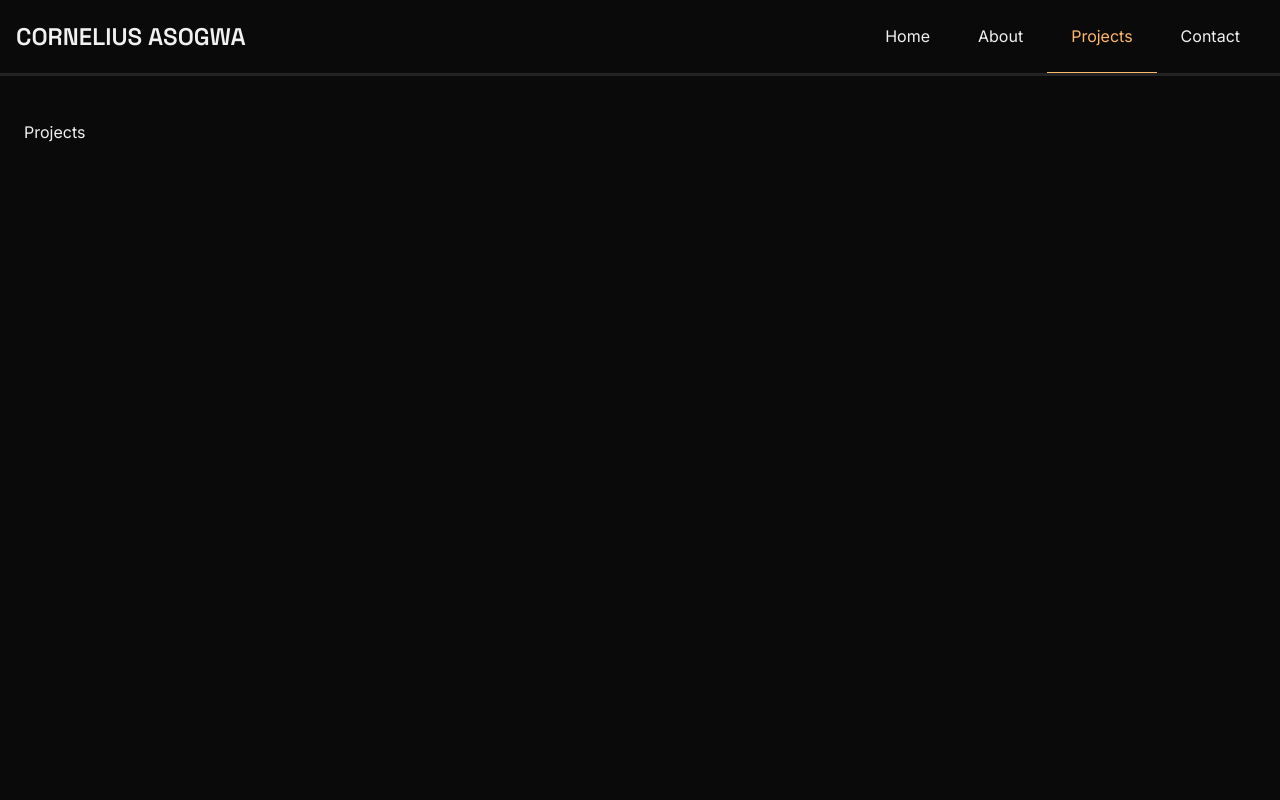
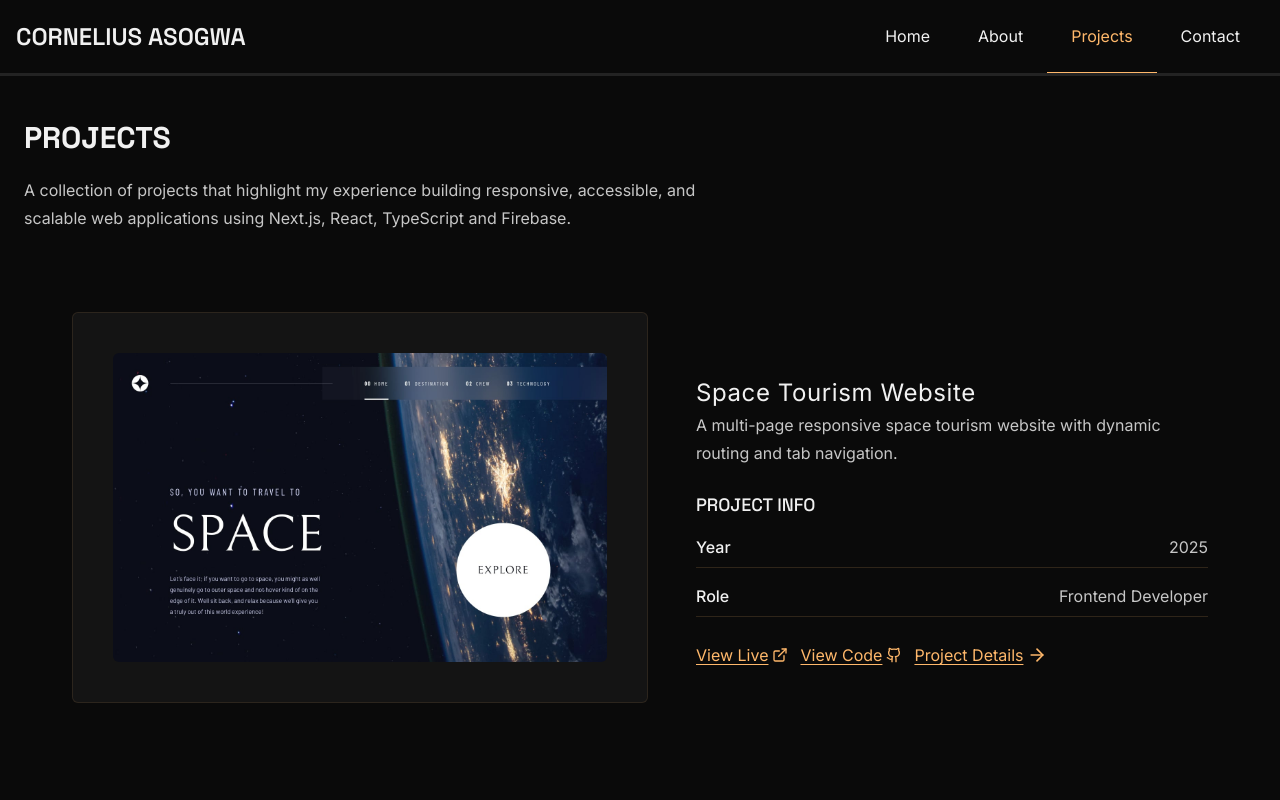
Before and after one commit to corneliusweb/my-portfolio, a Next.js app: page /projects in a window 1280 px wide. Shown: the top 800 px of the page. Built offline with nearby package versions, Linux system fonts and the light colour scheme; no server answers.

Commit message:
feat(projects-page): add projects page and style

```diff
--- a/app/(root)/layout.tsx
+++ b/app/(root)/layout.tsx
@@ -6,7 +6,7 @@ export default function RootLayout({
 	return (
 		<>
 			<Header />
-			<main className='grid gap-20 px-6 mt-30 mb-12 selection:bg-accent-dark/10 selection:text-accent'>
+			<main className='grid gap-20 px-6 mt-30 mb-12 selection:bg-accent-dark/10 selection:text-accent max-w-page-max mx-auto'>
 				{children}
 			</main>
 		</>
--- a/app/(root)/projects/[id]/page.tsx
+++ b/app/(root)/projects/[id]/page.tsx
@@ -1,8 +1,16 @@
+import { projects } from '@/app/data/projects';
+
 const Projects = async ({ params }: { params: Promise<{ id: string }> }) => {
 	const { id } = await params;
+
+	const project = projects.find((p) => p.id === id);
+
+	if (!project) return <p>Project not found</p>;
+
 	return (
 		<>
 			<p>the current id is {id} </p>
+			<h2> {project.name} </h2>
 		</>
 	);
 };
--- a/app/(root)/projects/page.tsx
+++ b/app/(root)/projects/page.tsx
@@ -1,6 +1,24 @@
+import { projects } from '@/app/data/projects';
+import { ProjectCard } from '@/components';
+
 const Projects = () => {
-  return (
-    <div>Projects</div>
-  )
-}
-export default Projects
+	return (
+		<>
+			<section className='leading-7'>
+				<h1 className='section-heading'>Projects</h1>
+				<p className='text-page-txt w-para-length'>
+					A collection of projects that highlight my experience building
+					responsive, accessible, and scalable web applications using
+					Next.js, React, TypeScript and Firebase.
+				</p>
+			</section>
+
+			<section className='space-y-25 mx-auto'>
+				{projects.map((project) => (
+					<ProjectCard key={project.id} {...project} />
+				))}
+			</section>
+		</>
+	);
+};
+export default Projects;
--- a/app/data/projects.ts
+++ b/app/data/projects.ts
@@ -4,6 +4,7 @@ import { spaceTourism, creditCard, sneakers, todoApp } from '@/public/images';
 export const projects: Project[] = [
 	{
 		id: 'space-tourism',
+		category: 'Design',
 		name: 'Space Tourism Website',
 		description:
 			'A multi-page responsive space tourism website with dynamic routing and tab navigation.',
@@ -34,6 +35,7 @@ export const projects: Project[] = [
 	},
 	{
 		id: 'todo-app',
+		category: 'Development',
 		name: 'Todo List App',
 		description:
 			'A responsive form project that updates card details in real-time.',
@@ -48,6 +50,7 @@ export const projects: Project[] = [
 	},
 	{
 		id: 'sneakers',
+		category: 'Design',
 		name: 'E-commerce Product Page',
 		description:
 			'Dynamic product display with add to lightbox, cart functionality and responsive design.',
@@ -76,9 +79,10 @@ export const projects: Project[] = [
 	},
 	{
 		id: 'credit-card',
+		category: 'Design',
 		name: 'Interactive Card Details Form',
 		description:
-			'A responsive form project that updates card details in real-time.',
+			'A responsive form project that validates input data and updates card details or errors in real-time.',
 		challenge: [
 			'Fill in the form and see the card details update in real-time',
 			'Receive error messages when inputs are empty or invalid',
--- a/app/globals.css
+++ b/app/globals.css
@@ -40,7 +40,7 @@
 
 	/* Core Colors */
 	--color-page-bg: #0a0a0a;
-	--color-page-txt: #f1f1f1;
+	--color-page-txt: #c7c7c7;
 
 	/* Accent */
 	--color-accent: #ffb86b; /* Warm orange */
@@ -56,7 +56,6 @@
 
 	/* Typography */
 	--color-heading: #fafafa;
-	--color-text-body: #c7c7c7;
 	--color-text-muted: #9a9a9a; /* For less important text */
 	--color-text-accent: #ffb86b; /* For highlighted text */
 
@@ -68,6 +67,8 @@
 
 	/* Skills section sizing */
 	--max-width-icon-container: 54rem;
+	--width-para-length: 70ch;
+	--max-width-page-max: 90rem;
 }
 
 @layer components {
@@ -119,6 +120,15 @@
 	.section-subheading {
 		@apply mb-2.5 mt-8 text-2xl font-semibold uppercase;
 	}
+
+	.project-card-link {
+		@apply text-accent inline-flex items-center gap-1 underline underline-offset-3 hover:no-underline;
+	}
 }
 
+@layer utilities {
+	.flex-between {
+		@apply flex justify-between items-center;
+	}
+}
 /* REMINDER: Make some cool stuffs with clip-path */
--- a/app/types/index.ts
+++ b/app/types/index.ts
@@ -3,6 +3,7 @@ import type { IconType } from 'react-icons';
 
 export interface Project {
 	id: string;
+	category: string;
 	name: string;
 	image: StaticImageData;
 	description: string;
--- a/components/ProjectCard.tsx
+++ b/components/ProjectCard.tsx
@@ -1,6 +1,75 @@
-const ProjectCard = () => {
-  return (
-    <div>ProjectCard</div>
-  )
-}
-export default ProjectCard
+import { Project } from '@/app/types';
+import Image from 'next/image';
+import Link from 'next/link';
+import { LuArrowRight, LuExternalLink, LuGithub } from 'react-icons/lu';
+
+const ProjectCard = ({
+	id,
+	name,
+	image,
+	description,
+	liveURL,
+	githubURL,
+	date,
+	role,
+}: Project) => {
+	return (
+		<article className='leading-7 lg:flex lg:justify-between lg:items-center lg:gap-12'>
+			<figure className='w-full lg:w-md xl:w-xl'>
+				<div className='rounded-md bg-card p-6 mb-8 border border-accent/10 sm:p-10'>
+					<Image
+						src={image}
+						alt={`${name} screenshot`}
+						loading='lazy'
+						className='rounded-md'
+					/>
+				</div>
+			</figure>
+
+			<section className='lg:w-md xl:w-lg'>
+				<h2 className='font-grotesk tracking-wide text-2xl mb-0.5'>
+					{name}
+				</h2>
+				<p className='text-page-txt'>{description}</p>
+
+				<section className='my-6 space-y-3.5'>
+					<h3 className='uppercase text-lg font-medium'>Project info</h3>
+					<p className='flex-between border-b border-accent/15 pb-1.5'>
+						<span className='font-medium'>Year</span>
+						<span className='text-page-txt'>{date}</span>
+					</p>
+					<p className='flex-between border-b border-accent/15 pb-1.5'>
+						<span className='font-medium'>Role</span>
+						<span className='text-page-txt'>{role}</span>
+					</p>
+				</section>
+
+				<div className='space-x-3'>
+					<a
+						href={liveURL}
+						target='_blank'
+						rel='noopener noreferrer'
+						className='project-card-link'
+					>
+						View Live
+						<LuExternalLink />
+					</a>
+					<a
+						href={githubURL}
+						target='_blank'
+						rel='noopener noreferrer'
+						className='project-card-link'
+					>
+						View Code
+						<LuGithub />
+					</a>
+					<Link href={`/projects/${id}`} className='project-card-link'>
+						Project Details
+						<LuArrowRight size={20} />
+					</Link>
+				</div>
+			</section>
+		</article>
+	);
+};
+export default ProjectCard;
--- a/components/sections/FeaturedProjectsSection.tsx
+++ b/components/sections/FeaturedProjectsSection.tsx
@@ -20,10 +20,8 @@ const FeaturedProjects = () => {
 						githubURL,
 						techStacks,
 					}) => (
-						<figure
-							key={id}
-							className='bg-card p-4 sm:p-6 rounded-md space-y-6 border-2 border-accent-dark/10'
-						>
+						<article key={id}>
+							<figure className='bg-card p-4 sm:p-6 rounded-md space-y-6 border-2 border-accent-dark/10'>
 								<Image
 									src={image}
 									alt={`${name} screenshot`}
@@ -44,6 +42,7 @@ const FeaturedProjects = () => {
 										<a
 											target='_blank'
 											href={liveURL}
+											rel='noopener noreferrer'
 											className='fp-links gap-0.5 group'
 										>
 											Live Demo
@@ -56,6 +55,7 @@ const FeaturedProjects = () => {
 										<a
 											target='_blank'
 											href={githubURL}
+											rel='noopener noreferrer'
 											className='fp-links gap-2 group'
 										>
 											GitHub
@@ -66,7 +66,10 @@ const FeaturedProjects = () => {
 										</a>
 									</div>
 
-								<div className='flex items-center gap-2 flex-wrap'>
+									<div
+										aria-label='Technologies used'
+										className='flex items-center gap-2 flex-wrap'
+									>
 										<span className='sr-only'>Tech stacks</span>
 
 										<ul className='flex flex-wrap gap-2 w-full'>
@@ -82,6 +85,7 @@ const FeaturedProjects = () => {
 									</div>
 								</figcaption>
 							</figure>
+						</article>
 					)
 				)}
 			</div>
--- a/components/sections/HeroSection.tsx
+++ b/components/sections/HeroSection.tsx
@@ -29,7 +29,7 @@ const HeroSection = () => {
 						<span>Get In Touch</span>
 						<LuArrowUpRight
 							size={24}
-							className='bg-card text-text-body w-9 h-9 p-1.5 rounded-full'
+							className='bg-card text-page-txt w-9 h-9 p-1.5 rounded-full'
 						/>
 					</a>
 
```
Lines whose indentation alone changed are shown as unchanged.
